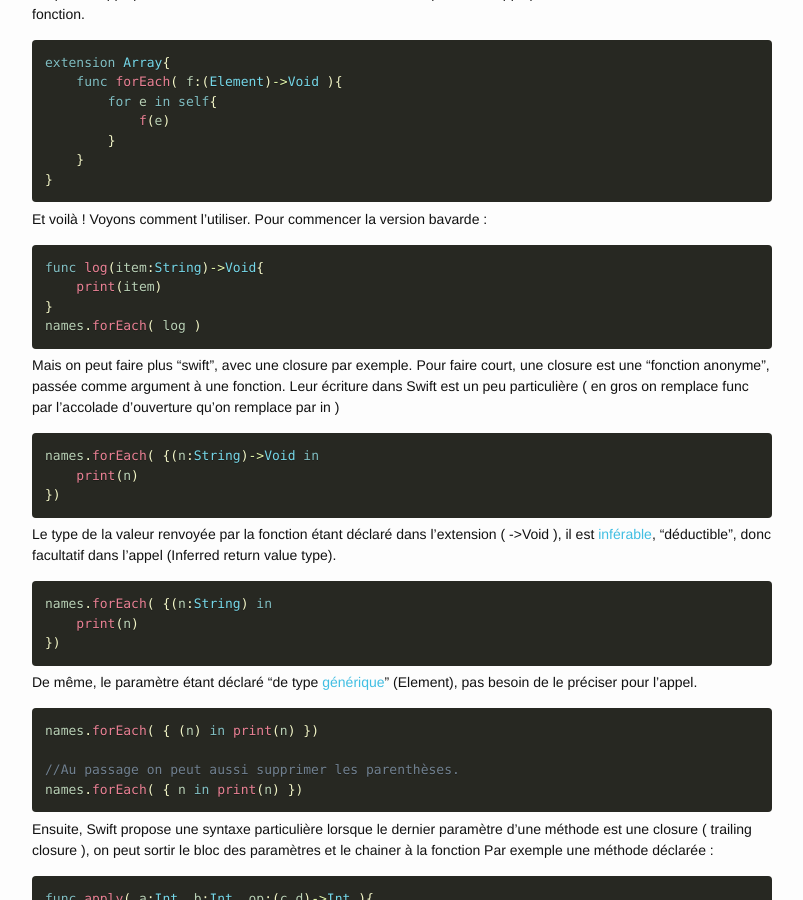
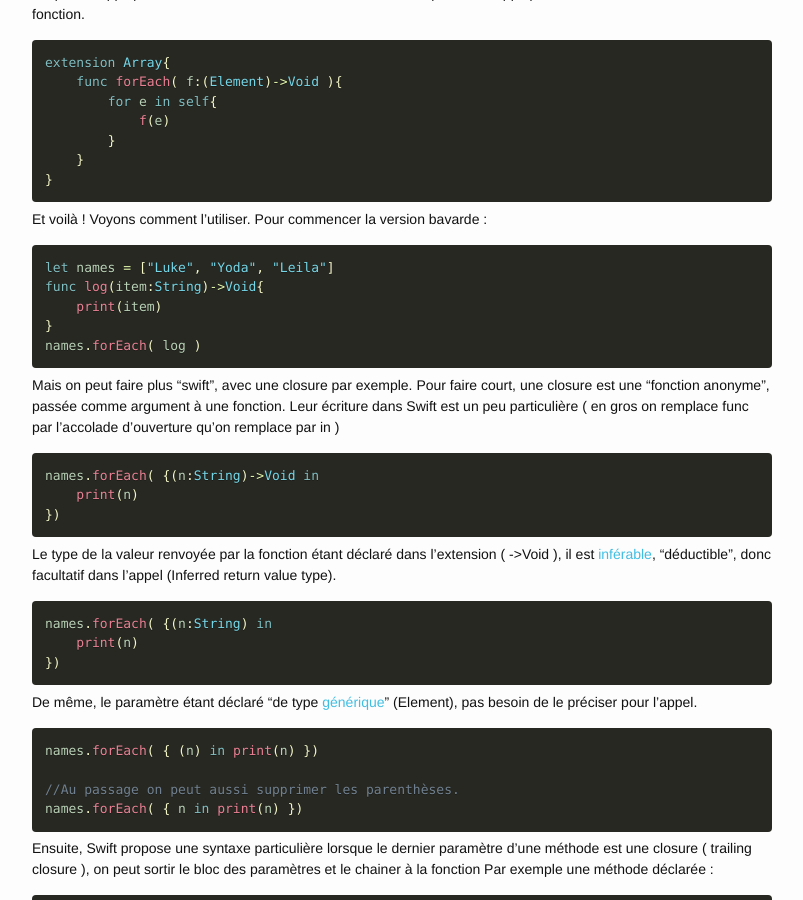
Before and after one commit to rxlabz/rxlabz.github.io, a Jekyll site: the page built from _posts/2015-04-05-swift-closure-syntax.md, in a window 1280 px wide and 900 px high, scrolled down 1150 px. Shown: the whole window, without its empty margins (238-1041 px from the left). Built offline with Jekyll 4.4.1, drawn with Linux system fonts in a browser that asks for light colours; Markdown is read by kramdown in place of the engine named in the settings.

Commit message:
add names example

````diff
--- a/_posts/2015-04-05-swift-closure-syntax.md
+++ b/_posts/2015-04-05-swift-closure-syntax.md
@@ -75,6 +75,7 @@ extension Array{
 Et voilà ! Voyons comment l’utiliser. Pour commencer la version bavarde :
 
 ```swift
+let names = ["Luke", "Yoda", "Leila"]
 func log(item:String)->Void{
     print(item)
 }
````
